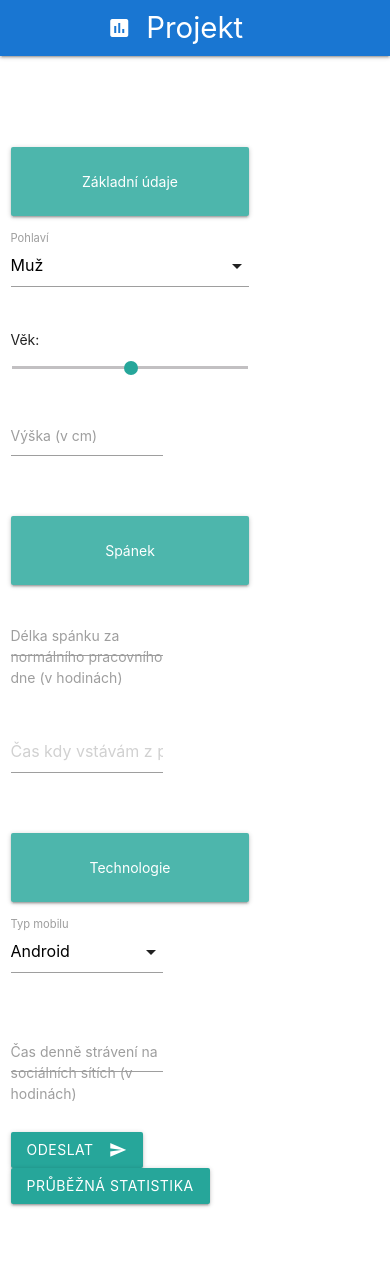
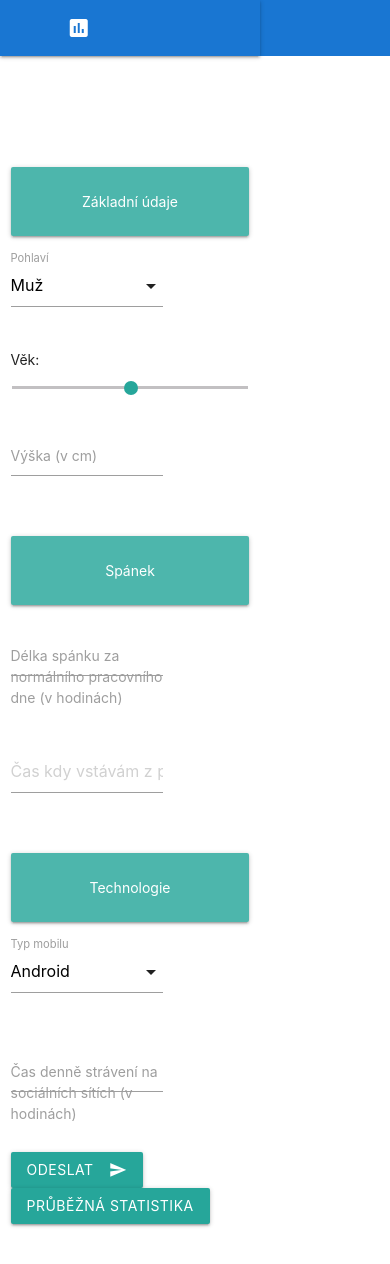
Before and after one commit to FilipHanzlik/Statistika, a Django app: page /form_m in a window 390 px wide. Before the commit the page ends 1207 px from the top, so only its background shows below. Run offline with Django 3.2, Linux system fonts and the light colour scheme.

Commit message:
Different form for mobiles

```diff
--- a/templates/base.html
+++ b/templates/base.html
@@ -12,8 +12,10 @@
 </head>
 
 <body>
+    <div class="row">
     <header class="blue darken-2">
-        <nav class="blue darken-2">
+        <div class="row">
+            <nav class="blue darken-2 col s8 m6">
                 <div class="container nav-wrapper">
                     <a href="" class="brand-logo"><i class="large material-icons">insert_chart</i>Projekt Statistika</a>
                     <ul class="right hide-on-med-and-down">
@@ -21,6 +23,7 @@
                     </ul>
                 </div>
             </nav>
+        </div>
     </header>
 
     <main>
--- a/templates/myapp/form_m.html
+++ b/templates/myapp/form_m.html
@@ -7,19 +7,19 @@
 <br>
 {% if error %}
     <div class="row">
-        <div class="card-panel col s8 center red accent-4 white-text">Došlo k chybnému zadání. Některá výběrová pole se mohla resetovat!</div>
+        <div class="card-panel col s8 m6 center red accent-4 white-text">Došlo k chybnému zadání. Některá výběrová pole se mohla resetovat!</div>
     </div>
 {% endif %}
 <br>
 <br>
 <div class="row">
-    <form action="{% url 'myapp:evaluate' %}" class="col s8" method="post">
+    <form action="{% url 'myapp:evaluate' %}" class="col s8 m6" method="post">
         {% csrf_token %}
 
         <div class="card-panel teal lighten-2 center white-text">Základní údaje</div>
 
         <div class="row">
-            <div class="input-field col s8 s12">
+            <div class="input-field col s8 m6">
                 <select name="pohlavi">
                     <option value="muz">Muž</option>
                     <option value="zena">Žena</option>
@@ -33,7 +33,7 @@
         </p>
 
         <div class="row">
-            <div class="input-field col s8">
+            <div class="input-field col s8 m6">
                 <input type="text" class="{{ vyska }}" name="vyska" id="vyska" value="{{ vyska_prefilled }}">
                 <label for="vyska">Výška (v cm)</label>
                 <span class="helper-text" data-error="Neplatná výška" data-success=""></span>
@@ -43,7 +43,7 @@
         <div class="card-panel teal lighten-2 center white-text">Spánek</div>
 
         <div class="row">
-            <div class="input-field col s8">
+            <div class="input-field col s8 m6">
                 <input id="delka-spanku" name="delka-spanku" type="text" class="{{ delka_spanku }}" value="{{ delka_spanku_prefilled }}">
                 <label for="delka-spanku">Délka spánku za normálního pracovního dne (v hodinách)</label>
                 <span class="helper-text" data-error="Neplatná délka spánku" data-success=""></span>
@@ -51,7 +51,7 @@
         </div>
 
         <div class="row">
-            <div class="input-field col s8">
+            <div class="input-field col s8 m6">
                 <input id="cas-vstavani" value="{{ cas_vstavani_prefilled }}" name="cas-vstavani" class="timepicker {{ cas_vstavani }}" placeholder="Čas kdy vstávám z postele za normálního pracovního dne">
                 <span class="helper-text" data-error="Neplatný čas"></span>
             </div>
@@ -60,7 +60,7 @@
         <div class="card-panel teal lighten-2 center white-text">Technologie</div>
 
         <div class="row">
-            <div class="input-field col s8">
+            <div class="input-field col s8 m6">
                 <select name="typ-mobilu" class="typ_mobilu">
                     <option value="Android">Android</option>
                     <option value="IOS">IOS</option>
@@ -73,7 +73,7 @@
         </div>
 
         <div class="row">
-            <div class="input-field col s8">
+            <div class="input-field col s8 m6">
                 <input class="{{ socialni_site }}" id="socialni-site" name="socialni-site" type="text" value="{{ socialne_site_prefilled }}">
                 <label for="socialni-site">Čas denně strávení na sociálních sítích (v hodinách)</label>
                 <span class="helper-text" data-success="" data-error="Neplatný čas"></span>
```
Lines whose indentation alone changed are shown as unchanged.
